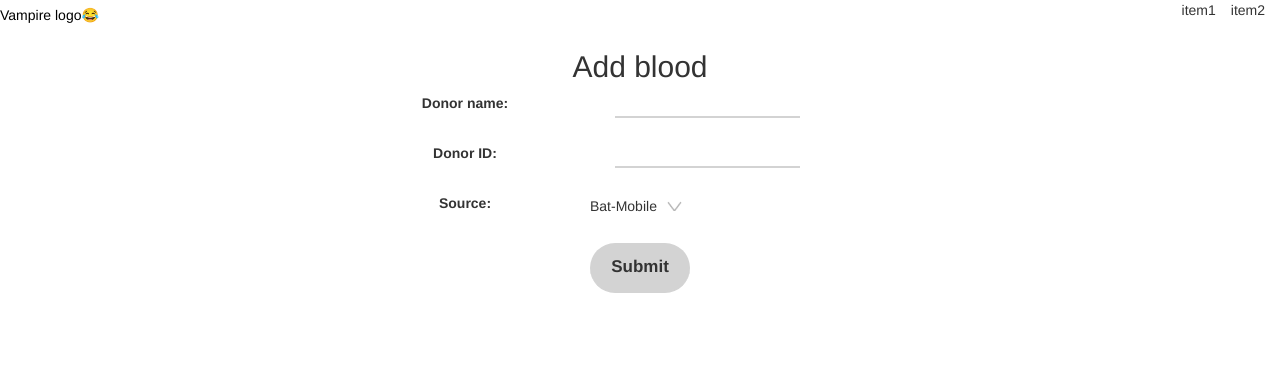
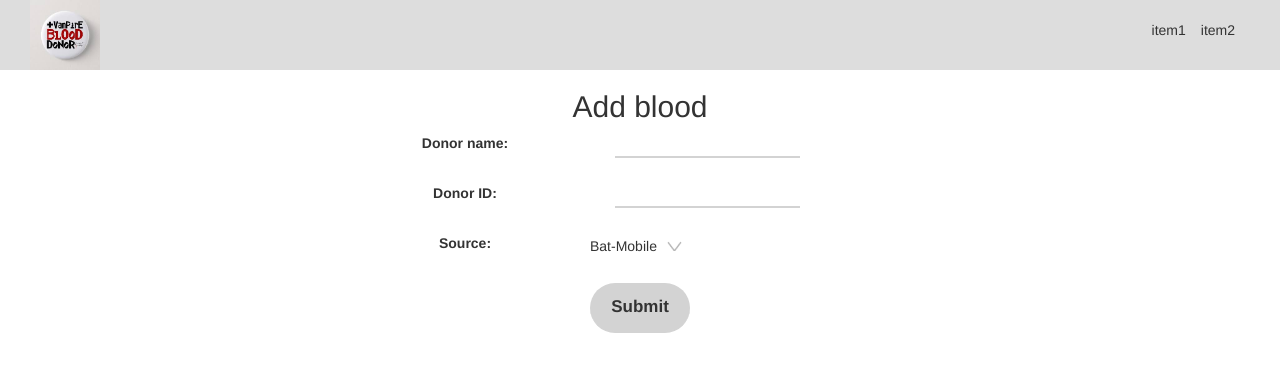
Before and after one commit to xyunsw/EarlyDafny, a Flask app: page /add_blood in a window 1280 px wide. Shown: the top 372 px of the page. Run offline with Flask 2, Linux system fonts and the light colour scheme; some libraries are stand-ins or nearby versions.

Commit message:
style add

```diff
--- a/templates/add_blood.html
+++ b/templates/add_blood.html
@@ -2,22 +2,6 @@
 {% block content %}
 
 <h2>Add blood</h2>
-<style>
-    .submit_buttom{
-        width:100px;
-        height:50px;
-        background: lightgray;
-        border-radius: 50px;
-        margin-left:250px;
-        font-weight:bold;
-        font-size:17px;
-    }
-    .form_container{
-        width:600px;
-        margin:0 auto;
-        text-align:center;
-    }
-</style>
 <div class="form_container">
     <form method="POST">
         <div style="display: flex; margin-bottom: 25px">
--- a/templates/base.html
+++ b/templates/base.html
@@ -46,10 +46,28 @@
     select:hover{
         background-size:17px 12px;
     }
+    .header{
+        padding:0 30px;
+        background:#DDDDDD;
+    }
+    .submit_buttom{
+        width:100px;
+        height:50px;
+        background: lightgray;
+        border-radius: 50px;
+        margin-left:250px;
+        font-weight:bold;
+        font-size:17px;
+    }
+    .form_container{
+        width:600px;
+        margin:0 auto;
+        text-align:center;
+    }
 </style>
     <body>
         <header class="header">
-            <div><a href="/">Vampire logo😂</a></div>
+            <div><a href="/"><image src="/static/vampire_logo.jpg" style="width:70px"></a></div>
             <ul class="header-items">
                 <li class="header-item">item1</li>
                 <li class="header-item">item2</li>
```
